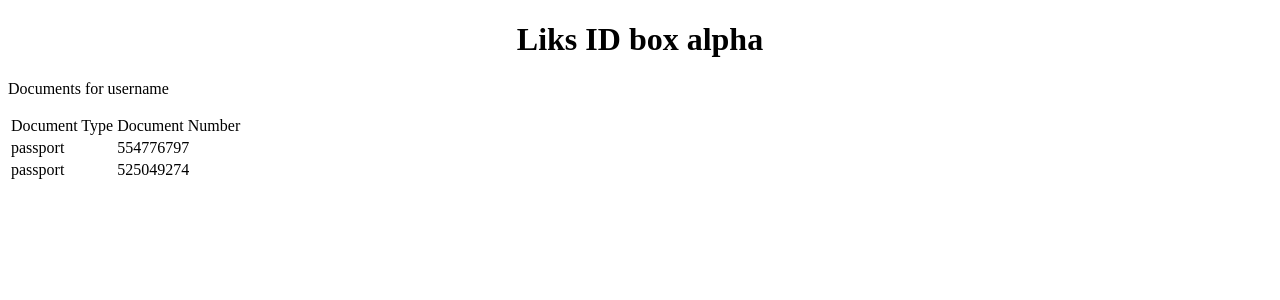
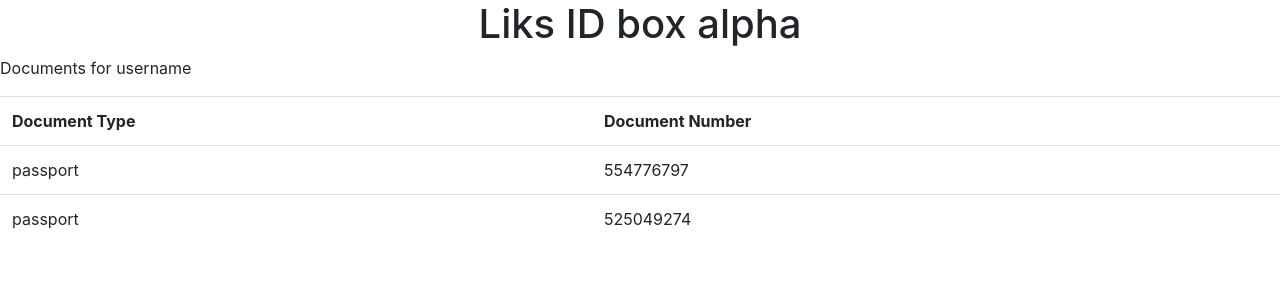
Before and after one commit to koss750/liks-ui, an Angular app: page / in a window 1280 px wide. Shown: the top 300 px of the page. Built offline with nearby package versions, Linux system fonts and the light colour scheme.

Commit message:
Installed Bootstrap

```diff
--- a/package.json
+++ b/package.json
@@ -21,6 +21,7 @@
     "@angular/platform-browser-dynamic": "^6.0.3",
     "@angular/router": "^6.0.3",
     "angular-cli": "^1.0.0-beta.28.3",
+    "bootstrap": "^4.1.3",
     "core-js": "^2.5.4",
     "rxjs": "^6.0.0",
     "zone.js": "^0.8.26"
--- a/src/app/doclist/doclist.component.html
+++ b/src/app/doclist/doclist.component.html
@@ -1,10 +1,10 @@
 <p>
   Documents for {{name}}
 </p>
-  <table>
+  <table class="table table-striped">
   <tr>
-    <td>Document Type</td>
-    <td>Document Number</td>
+    <th scope="col">Document Type</th>
+    <th scope="col">Document Number</th>
   </tr>
   <tr *ngFor="let doc of docs">
     <td>{{doc.type}}</td>
--- a/src/styles.css
+++ b/src/styles.css
@@ -1 +1,2 @@
 /* You can add global styles to this file, and also import other style files */
+@import '~bootstrap/dist/css/bootstrap.min.css';
```
Also changed, not shown: 1 other file (tests, documents, lock files or other folders).
